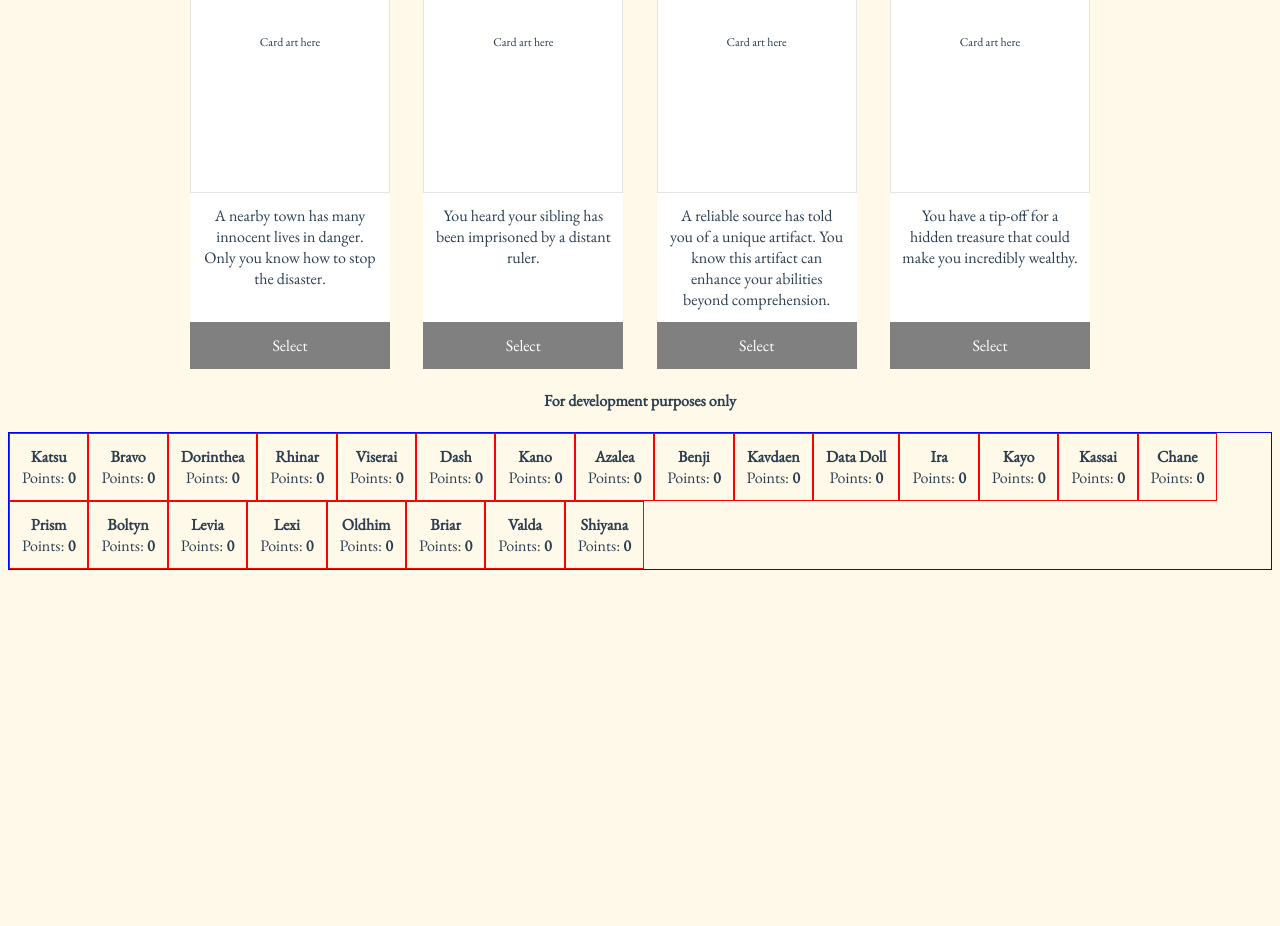
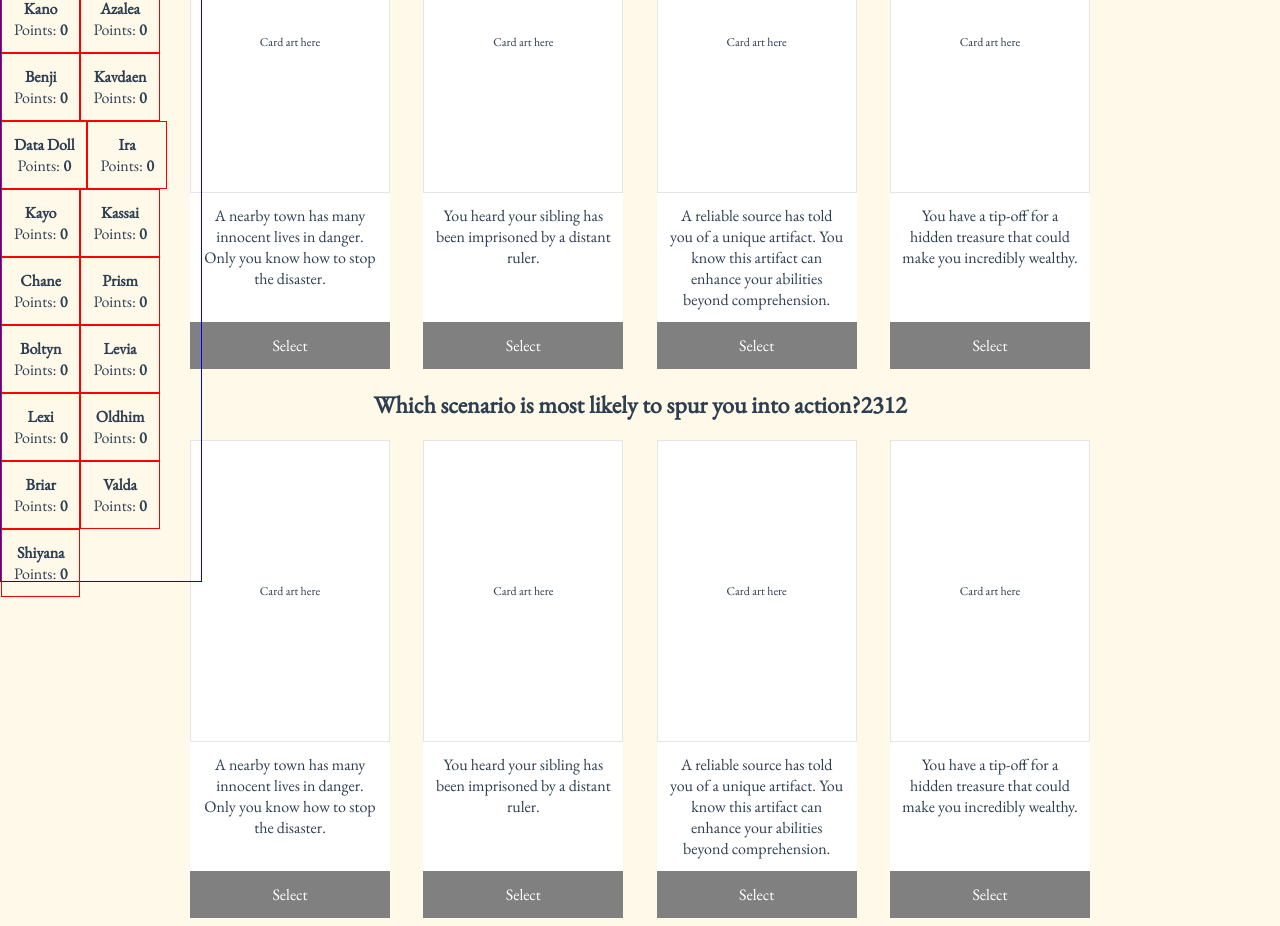
Before and after one commit to EugeneRaynerNZ/fab, a Vue app: page / in a window 1280 px wide. Shown: the part 220-1146 px from the top of the page. Before the commit the page ends 800 px from the top, so only its background shows below. Built offline with nearby package versions, Linux system fonts and the light colour scheme.

Commit message:
moved dev panel, put questions into loop

```diff
--- a/src/App.vue
+++ b/src/App.vue
@@ -1,14 +1,17 @@
 <template>
   <div id="app">
-    <Question :heroes="heroes"/>
+    <Question
+      v-for="question in questions"
+      :key="question.question"
+      :heroes="heroes"
+      :responses="question.responses"
+      :question="question.question"
+    />
 
-    <div>
-      <h4>For development purposes only</h4>
-      <div class="hero--points">
-        <div class="hero--points-hero" v-for="hero in heroes" :key="hero.id">
-          <p><strong>{{hero.name}}</strong></p>
-          <p>Points: <strong>{{hero.points}}</strong></p>
-        </div>
+    <div class="hero--points">
+      <div class="hero--points-hero" v-for="hero in heroes" :key="hero.id">
+        <p><strong>{{hero.name}}</strong></p>
+        <p>Points: <strong>{{hero.points}}</strong></p>
       </div>
     </div>
 
@@ -50,6 +53,50 @@ export default {
         {id: 22, name: 'Valda', points: 0},
         {id: 23, name: 'Shiyana', points: 0},
       ],
+      questions: [
+        {
+          question: 'Which scenario is most likely to spur you into action?',
+          responses: [
+            {
+              answer: 'A nearby town has many innocent lives in danger. Only you know how to stop the disaster.',
+              pointIds: [2, 3, 9, 16, 17, 19, 20, 22]
+            },
+            {
+              answer: 'You heard your sibling has been imprisoned by a distant ruler.',
+              pointIds: [1, 12]
+            },
+            {
+              answer: 'A reliable source has told you of a unique artifact. You know this artifact can enhance your abilities beyond comprehension.',
+              pointIds: [5, 6, 7, 11, 15, 18, 23]
+            },
+            {
+              answer: 'You have a tip-off for a hidden treasure that could make you incredibly wealthy.',
+              pointIds: [8, 14, 10, 10]
+            },
+          ]
+        },
+        {
+          question: 'Which scenario is most likely to spur you into action?2312',
+          responses: [
+            {
+              answer: 'A nearby town has many innocent lives in danger. Only you know how to stop the disaster.',
+              pointIds: [2, 3, 9, 16, 17, 19, 20, 22]
+            },
+            {
+              answer: 'You heard your sibling has been imprisoned by a distant ruler.',
+              pointIds: [1, 12]
+            },
+            {
+              answer: 'A reliable source has told you of a unique artifact. You know this artifact can enhance your abilities beyond comprehension.',
+              pointIds: [5, 6, 7, 11, 15, 18, 23]
+            },
+            {
+              answer: 'You have a tip-off for a hidden treasure that could make you incredibly wealthy.',
+              pointIds: [8, 14, 10, 10]
+            },
+          ]
+        }
+      ]
     }
   },
 
@@ -80,6 +127,11 @@ body{
   border: 1px solid blue;
   display: flex;
   flex-wrap: wrap;
+  position: fixed;
+  top: 0;
+  left: 0;
+  height: 100vh;
+  width: 200px;
 }
 
 .hero--points-hero{
--- a/src/components/Question.vue
+++ b/src/components/Question.vue
@@ -18,30 +18,7 @@
 <script>
 export default {
     name: 'Question',
-    props: ['heroes'],
-    data(){
-        return {
-            question: 'Which scenario is most likely to spur you into action?',
-            responses: [
-                    {
-                        answer: 'A nearby town has many innocent lives in danger. Only you know how to stop the disaster.',
-                        pointIds: [2, 3, 9, 16, 17, 19, 20, 22]
-                    },
-                    {
-                        answer: 'You heard your sibling has been imprisoned by a distant ruler.',
-                        pointIds: [1, 12]
-                    },
-                    {
-                        answer: 'A reliable source has told you of a unique artifact. You know this artifact can enhance your abilities beyond comprehension.',
-                        pointIds: [5, 6, 7, 11, 15, 18, 23]
-                    },
-                    {
-                        answer: 'You have a tip-off for a hidden treasure that could make you incredibly wealthy.',
-                        pointIds: [8, 14, 10, 10]
-                    },
-                ]
-        }
-    },
+    props: ['heroes', 'responses', 'question'],
     methods:{
         clickResponse(response){
             const pointIds = response.pointIds
```
